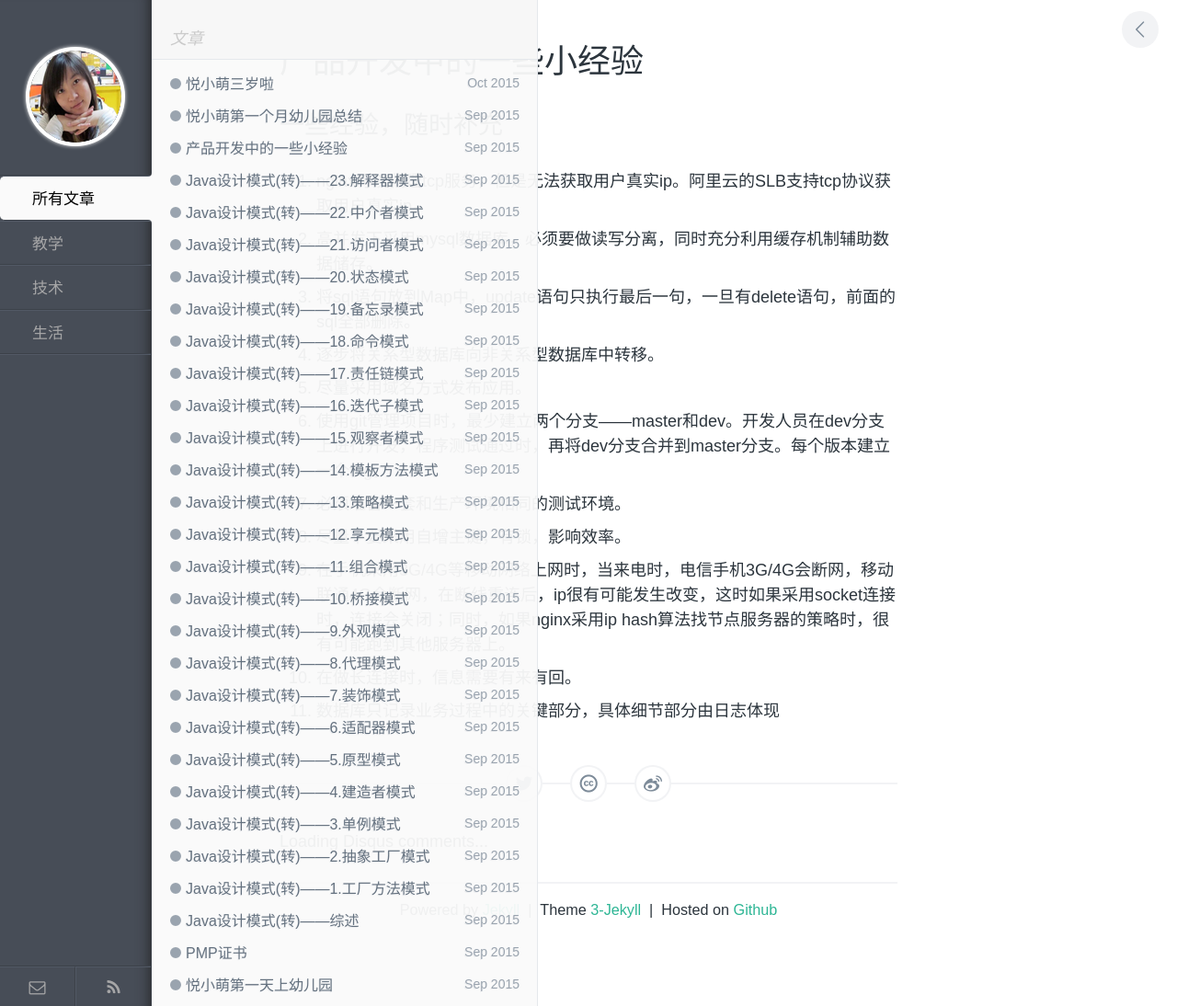
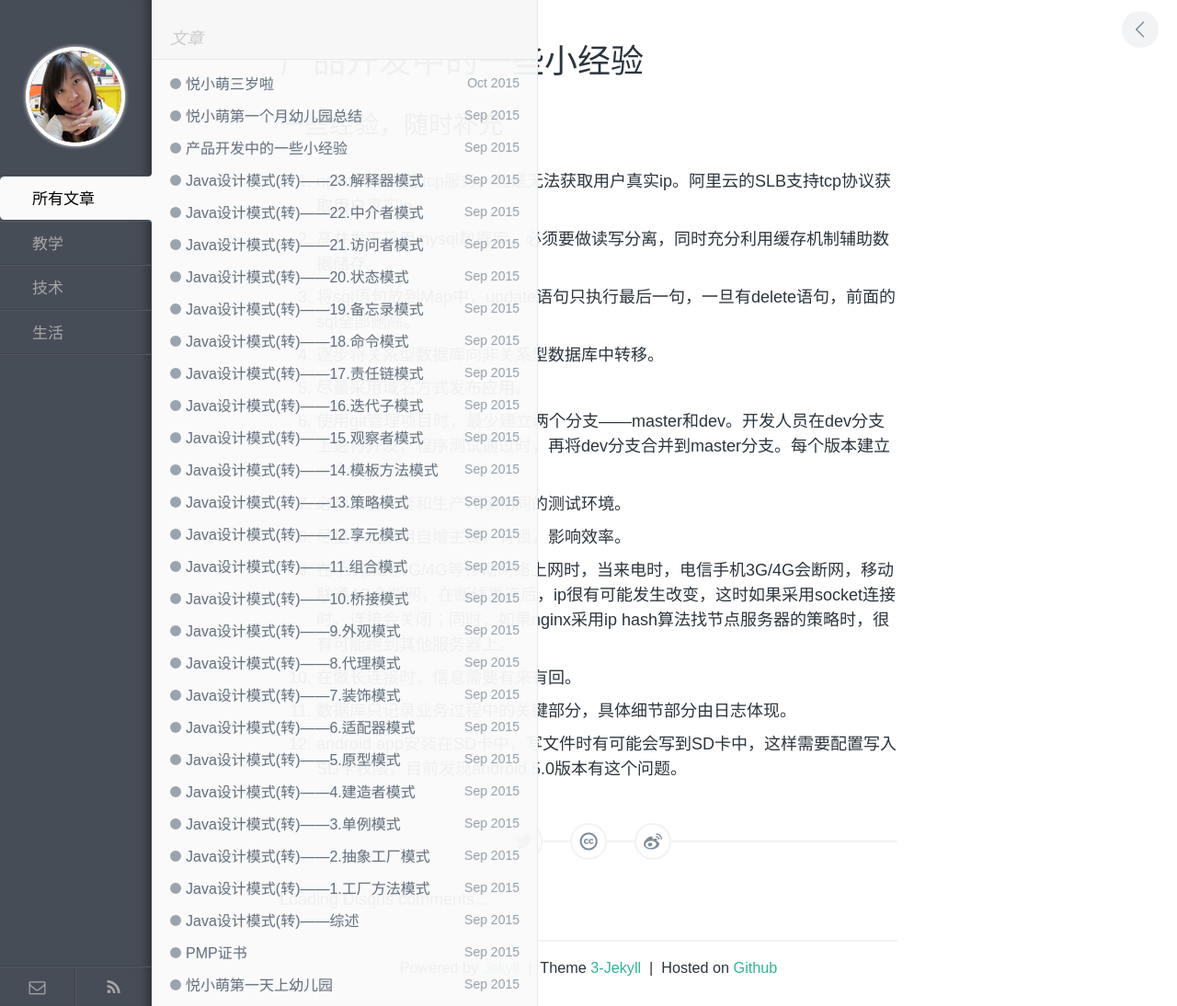
Before and after one commit to DrizztM/DrizztM.github.io, a Jekyll site: the page built from _posts/技术/2015-09-11-product-development-experience.md, in a window 1280 px wide. Shown: the whole page at 92% size. Built offline with Jekyll 4.4.1, drawn with Linux system fonts in a browser that asks for light colours; Markdown is read by kramdown in place of the engine named in the settings; comment, search, counter and statistics services are not loaded.

Commit message:
修改文章

```diff
--- a/_posts/技术/2015-09-11-product-development-experience.md
+++ b/_posts/技术/2015-09-11-product-development-experience.md
@@ -17,4 +17,5 @@ keywords: 经验
 8.	尽量不要采用自增主键，有锁，影响效率。
 9.	在手机采用3G/4G等移动网络上网时，当来电时，电信手机3G/4G会断网，移动联通4G会断网，在断线重连后，ip很有可能发生改变，这时如果采用socket连接时，连接会关闭；同时，如果nginx采用ip hash算法找节点服务器的策略时，很有可能跑到其他服务器上。
 10.	在做长连接时，信息需要有来有回。
-11.	数据库只记录业务过程中的关键部分，具体细节部分由日志体现
+11.	数据库只记录业务过程中的关键部分，具体细节部分由日志体现。
+12.	android app安装在SD卡中，写文件时有可能会写到SD卡中，这样需要配置写入SD卡权限，目前发现android 5.0版本有这个问题。
```
